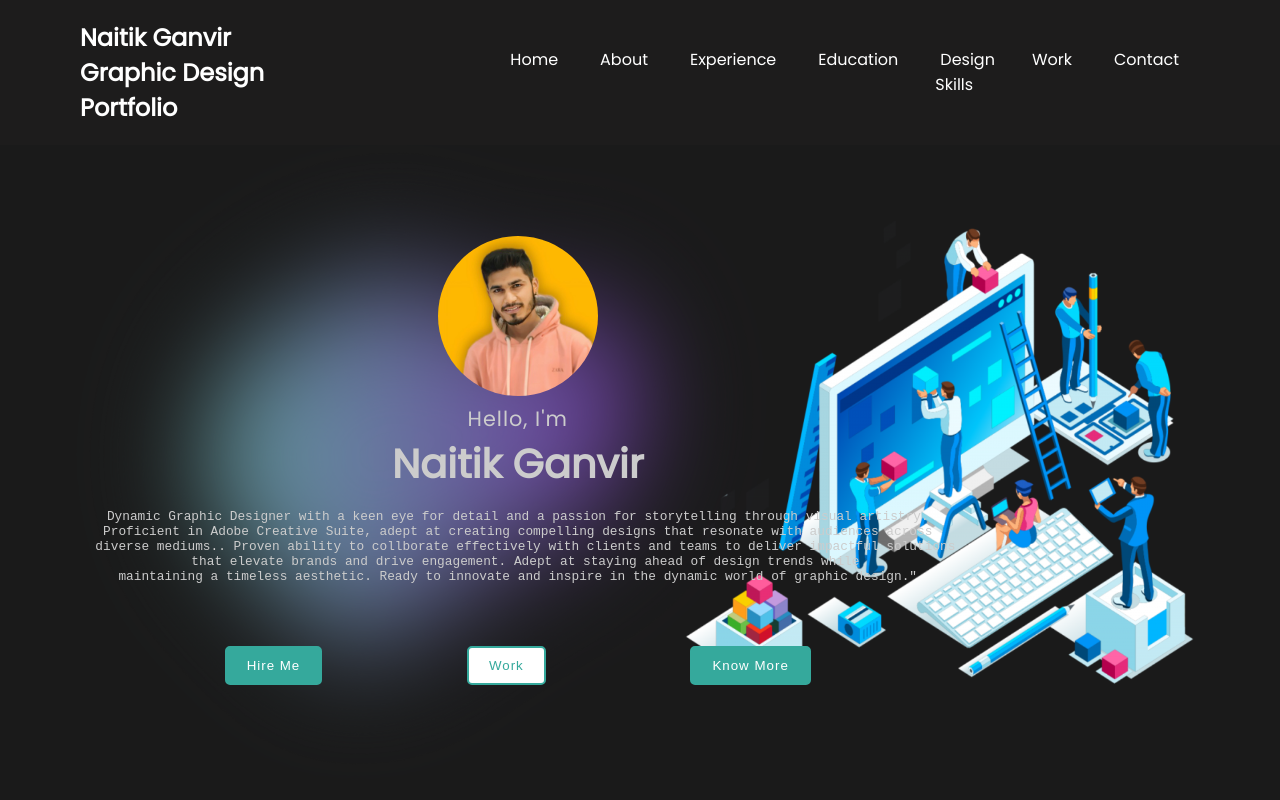
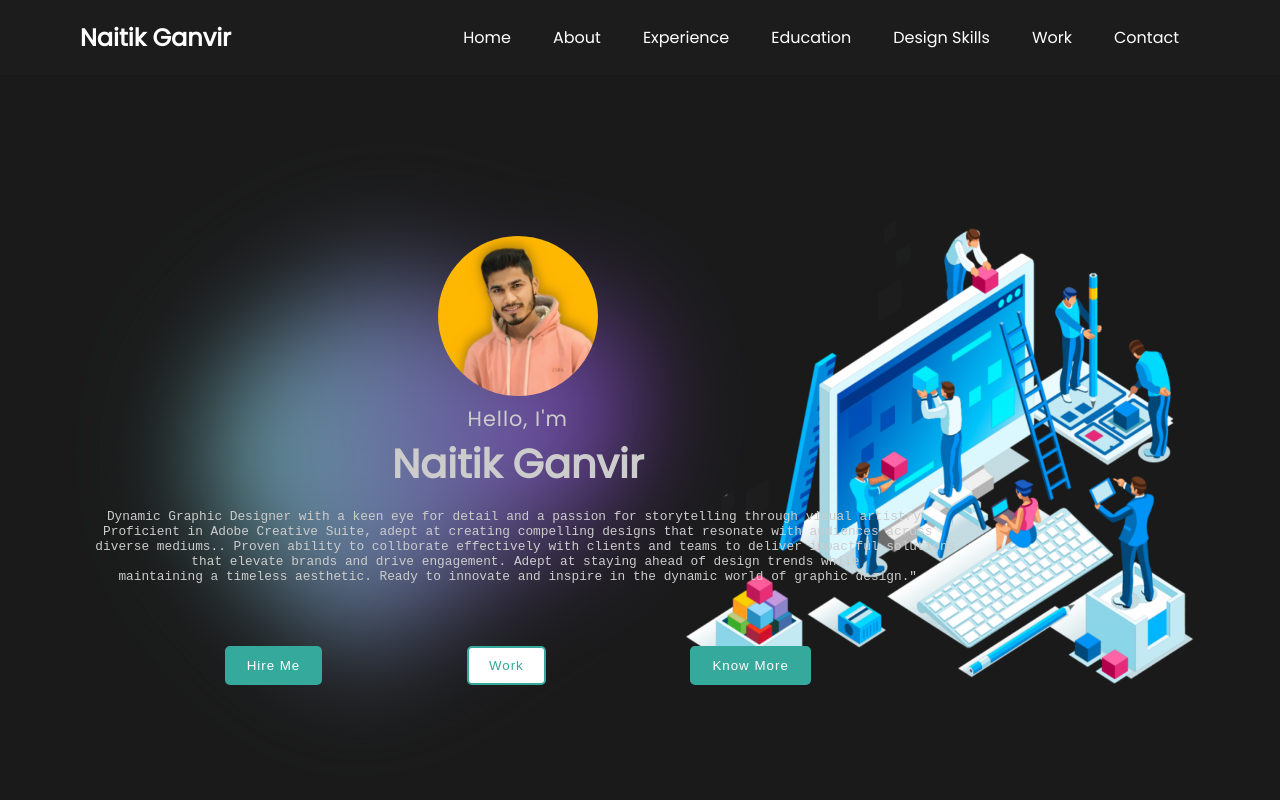
Before and after one commit to naitikganvir/Graphic-Design-Portfolio, a plain HTML site: page index.html in a window 1280 px wide. Shown: the top 800 px of the page. Drawn offline with Linux system fonts and the light colour scheme.

Commit message:
Update index.html

```diff
--- a/index.html
+++ b/index.html
@@ -8,6 +8,7 @@
 	<title>Naitik Ganvir Portfolio</title>
 
 	<link rel="stylesheet" href="style.css">
+	<link rel="stylesheet" href="nik.css">
 
 </head>
 <body style="background-color: rgb(26, 24, 24);">
@@ -18,7 +19,7 @@
 	<header class="header">
 		<nav class="navbar">
 			<div class="logo">
-				<h2 class="logo-heading">Naitik Ganvir Graphic Design Portfolio</h2>
+				<h2 class="logo-heading">Naitik Ganvir</h2>
 			</div>
 			<div class="hamburger" id="hamburger">
 				<i class="fas fa-bars hamburger-icon"></i>
```
